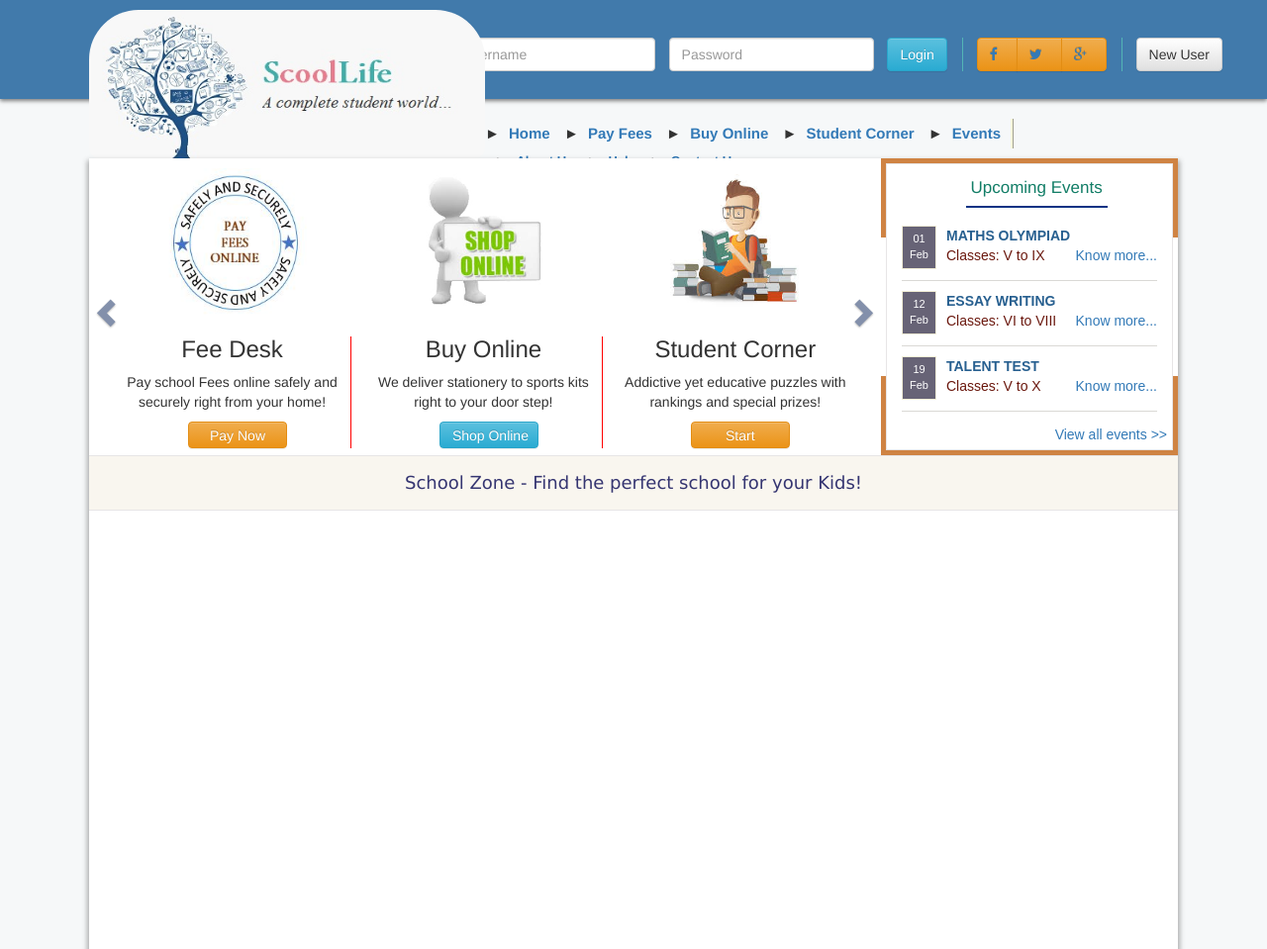
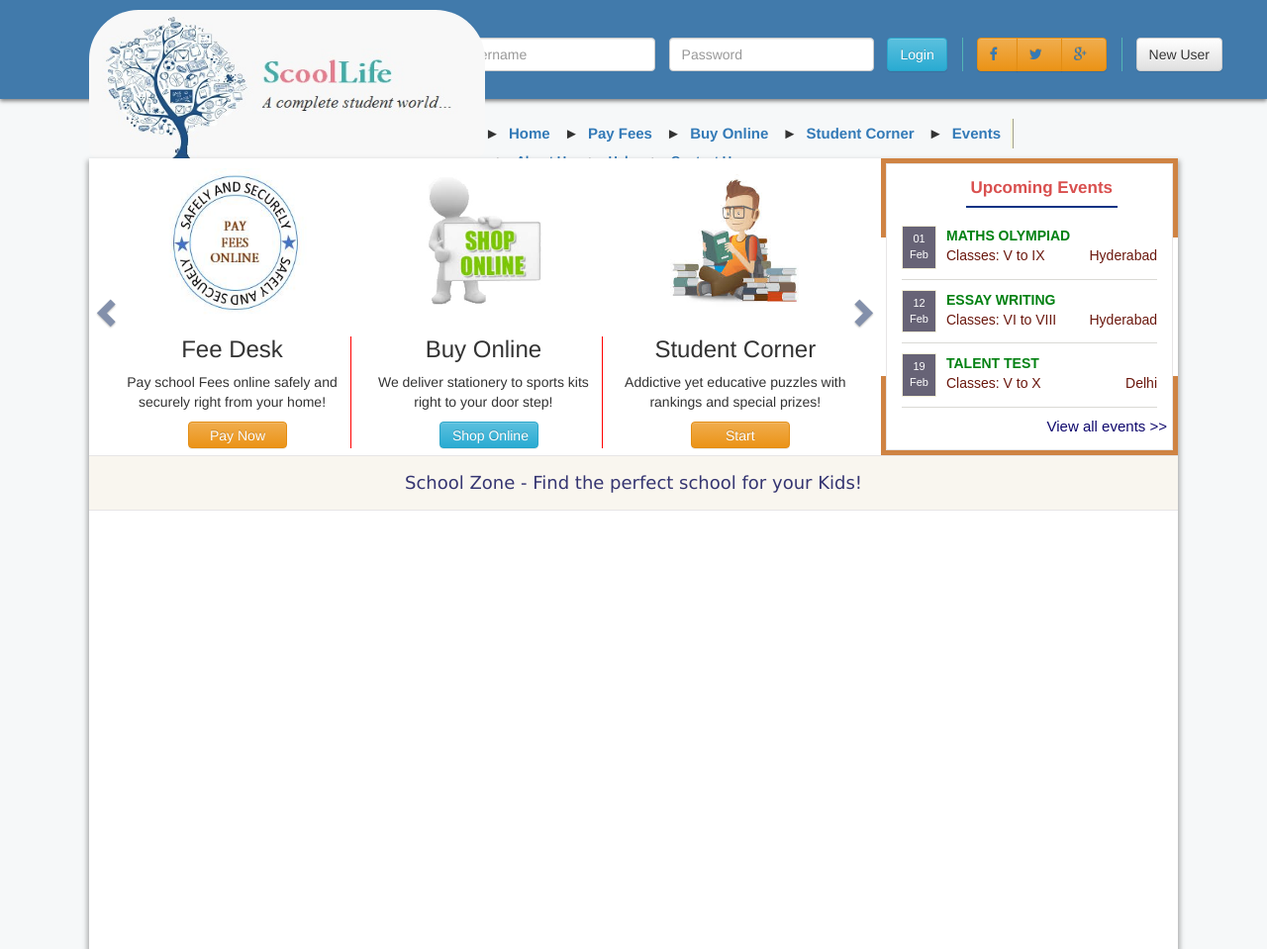
Before and after one commit to ABHIJEET-SRIDHAR-M/ScoolLife-GitHub, a PHP site: page / in a window 1280 px wide. Shown: the top 959 px of the page at 99% size. Run offline with PHP 8.4, Linux system fonts and the light colour scheme.

Commit message:
Final Events

```diff
--- a/common_files/slider_mp_inc.php
+++ b/common_files/slider_mp_inc.php
@@ -54,28 +54,37 @@
 	<div class = "events_body">
 		<ul class="events_list">
 			<li>
+				<a href = "#">
 				<aside>
 					<span class="date"> 01 </span> <!-- Change the date here -->
 					<span class="day"> Feb </span> <!-- Change the month here -->
 				</aside>
-				<p class = "event_name">MATHS OLYMPIAD</p> <p class="alignleft events_description">Classes: V to IX</p> <p class="alignright"> <a href="#"> Know more... </a></p>
+				<p class = "event_name">MATHS OLYMPIAD</p> <p class="alignleft events_description">Classes: V to IX</p>
+				<p class = "alignright events_description">Hyderabad</p>
 				<div style="clear: both;"></div>
+				</a>
 			</li>
 			<li>
+				<a href = "#">
 				<aside>
 					<span class="date"> 12 </span> <!-- Change the date here -->
 					<span class="day"> Feb </span> <!-- Change the month here -->
 				</aside>
-				<p class = "event_name">ESSAY WRITING</p> <p class="alignleft events_description">Classes: VI to VIII</p> <p class="alignright"> <a href="#"> Know more... </a></p>
+				<p class = "event_name">ESSAY WRITING</p> <p class="alignleft events_description">Classes: VI to VIII</p>
+				<p class = "alignright events_description">Hyderabad</p>
 				<div style="clear: both;"></div>
+				</a>
 			</li>
 			<li>
+				<a href = "#">
 				<aside>
 					<span class="date"> 19 </span> <!-- Change the date here -->
 					<span class="day"> Feb </span> <!-- Change the month here -->
 				</aside>
-				<p class = "event_name">TALENT TEST</p> <p class="alignleft events_description">Classes: V to X</p> <p class="alignright"> <a href="#"> Know more... </a></p>
+				<p class = "event_name">TALENT TEST</p> <p class="alignleft events_description">Classes: V to X</p>
+				<p class = "alignright events_description">Delhi</p>
 				<div style="clear: both;"></div>
+				</a>
 			</li>
 			<a class = "events_viewall" href="#">View all events >></a>
 		</ul>
--- a/css/mainpage_styles.css
+++ b/css/mainpage_styles.css
@@ -2,6 +2,10 @@ html,body{
 	height:100%;
 	background: #f6f8f9;
 }
+a:hover,a:visited,a:active,a:link{
+	text-decoration:none;
+}
+
 .body_wrap{
 	min-height:100%;
 	margin-bottom:-350px;
@@ -19,36 +23,3 @@ html,body{
 	height:100%;
 	box-shadow: 0 4px 5px 2px rgba(0,0,0,.3);
 }
-
-.events_mp{
-	float:left;
-	position:relative;
-	width: 290px;
-	border: 1px solid #e7e5e6;
-	background: #fff;
-	height: 290px;
-	margin:5px;
-}
-.events_mp>h3{
-	position:relative;
-	left:25%;
-	font-size: 17px;
-	color:#137e67;
-	text-align:center;
-	display:inline-block;
-	padding:  5px 5px 8px;
-	border-bottom: 2px #0b3384 solid;
-	margin-top:10px;
-}
-.events_mp>a{
-	position:absolute;
-	right:5px;
-	bottom:5px;
-	padding: 3px 12px 2px 12px;
-}
-.events_dec1{
-	width:100%;
-	height:80px;
-	!background:#BC5050;
-	background:#CF8343;
-}
--- a/css/slider_mp_styles.css
+++ b/css/slider_mp_styles.css
@@ -44,9 +44,43 @@
 	padding: 3px 12px 2px 12px;
 	width:100px;
 }
+
+/* Styles for Upcoming events*/
+
 .events_mp{
+	float:left;
+	position:relative;
+	width: 290px;
+	border: 1px solid #e7e5e6;
+	background: #fff;
+	height: 290px;
+	margin:5px;
 	padding-left:15px;
 	padding-right:15px;
+}
+.events_mp>h3{
+	position:relative;
+	left:25%;
+	font-size: 17px;
+	color:rgb(217, 80, 79);
+	text-align:center;
+	display:inline-block;
+	padding:  5px 5px 8px;
+	border-bottom: 2px #0b3384 solid;
+	margin-top:10px;
+	font-weight: 700;
+}
+.events_mp>a{
+	position:absolute;
+	right:5px;
+	bottom:5px;
+	padding: 3px 12px 2px 12px;
+}
+.events_dec1{
+	width:100%;
+	height:80px;
+	!background:#BC5050;
+	background:#CF8343;
 }
 .events_list{
 	display: block;
@@ -71,7 +105,7 @@
 .events_mp .events_body >ul >li {
 	overflow: hidden;
     border-bottom: 1px solid #dad9d5;
-	padding-bottom:5px;
+	padding-bottom:10px;
     margin-bottom: 10px;
 }
 .alignleft {
@@ -87,10 +121,12 @@
 .event_name{
 	margin:0px;
 	font-weight: 600;
-	color:#286090
+	color:#028112;
 }
 .events_viewall{
 	position:absolute;
 	right:5px;
-	bottom:5px;
+	bottom:13px;
+	font-size:15px;
+	color: #0f086d;
 }
--- a/index.php
+++ b/index.php
@@ -41,6 +41,7 @@
 	<!-- Java Script Links -->
 	<script src="bootstrap/jquery/jquery.min.js"></script>
 	<script src="bootstrap/js/bootstrap.min.js"></script>
+	<script src="js/mainpage.js"></script>
 
 	</body>
 </html>
--- /dev/null
+++ b/js/mainpage.js
@@ -0,0 +1,3 @@
+$(document).ready(function(){
+
+});
```
